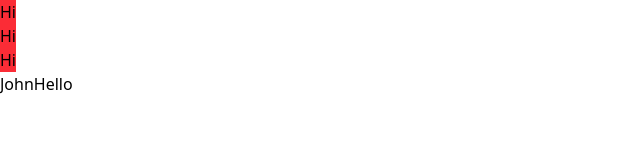
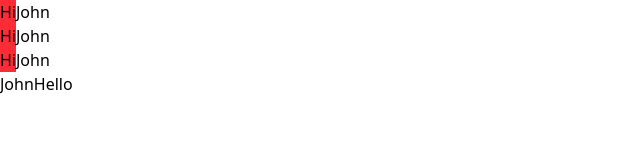
Before and after one commit to SCPassion/react-ts-project, a React (Vite) app: page / in a window 1280 px wide. Shown: the top 160 px of the page, without its empty margins (0-640 px from the left). Built offline with nearby package versions, Linux system fonts and the light colour scheme; no server answers.

Commit message:
feat: add MyContext for user state management and integrate context in Card component

```diff
--- a/src/App.tsx
+++ b/src/App.tsx
@@ -1,11 +1,20 @@
 import Card from './components/Card'
 import React from 'react'
+import {createContext} from 'react'
+
 import useFetch from './hooks/useFetch'
 
 type User = {
   name: string
   age: number
 }
+
+type ContextType = {
+  user: string,
+  isLoading: boolean
+}
+
+export const MyContext = createContext<ContextType | null>(null)
 
 function App() {
 
@@ -52,8 +61,13 @@ function App() {
   const user1: User | null = useFetch<User>("something") // typically you want to pass a type in order to specify the return type of the data
 
 
+  const value:ContextType = {
+    user: "John",
+    isLoading: false
+  }
+
   return (
-    <>
+    <MyContext.Provider value ={value}>
       {
         users.map((user, index) => (
           <Card color="red" setCount={setCount} alertMessage={alertMessage} user={user} key={index}>{user.name}</Card>
@@ -63,7 +77,7 @@ function App() {
 
       <button ref={myRef} onClick={(e)=>handleClick(e)}>Hello</button>
       <input type="text" onChange={(e)=>handleTextInput(e)} />
-    </>
+    </MyContext.Provider>
   )
 }
 
--- a/src/components/Card.tsx
+++ b/src/components/Card.tsx
@@ -1,6 +1,8 @@
 // example of a simple card component
 
 import React from "react"
+import {useContext} from 'react';
+import { MyContext } from '../App';
 
 type CardProps = {
     setCount: React.Dispatch<React.SetStateAction<number>> // make sure that the setCount can only be a react state setter function
@@ -26,9 +28,13 @@ const colorMap = {
 // If you need to reuse the type in multiple code scripts, you can create a separate file for it, make a folder in src called "types" and import it here
 
 export default function Card({setCount, color}: CardProps) {
+    const contextData = useContext(MyContext);
+
     return (
     <div>
         <button onClick={()=>setCount((prev: number)=> prev + 1)} className={colorMap[color]}>Hi</button>
+        {contextData && contextData.user}
+        {contextData && contextData.isLoading}
     </div>
     )
 }
```
